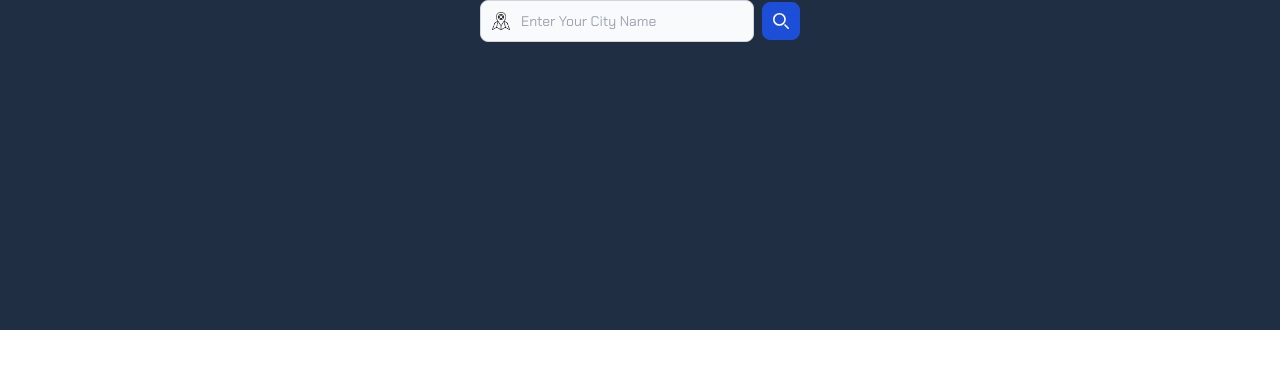
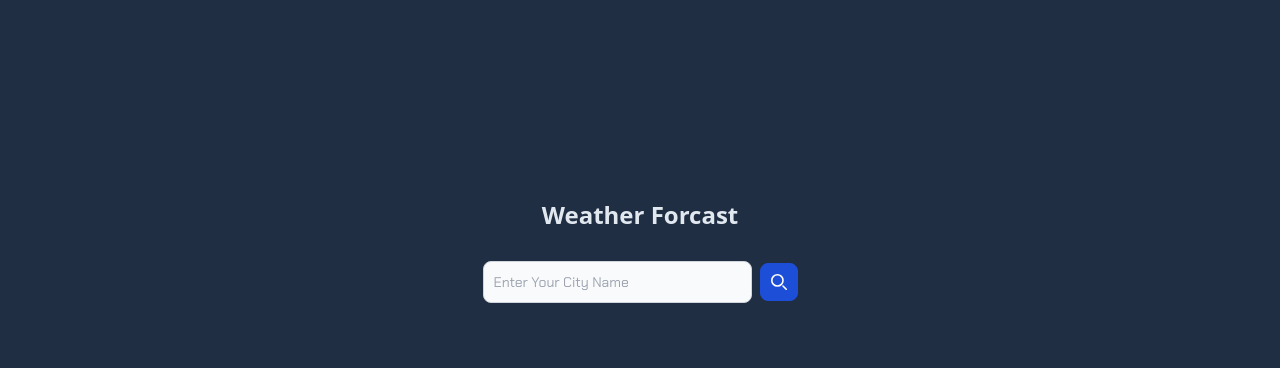
Before and after one commit to shahanwaztech/weather-app, a React (Create React App) app: page / in a window 1280 px wide. Shown: the top 368 px of the page. Built offline with nearby package versions, Linux system fonts and the light colour scheme.

Commit message:
added the data

```diff
--- a/src/App.tsx
+++ b/src/App.tsx
@@ -34,8 +34,10 @@ function App() {
 
   return (
     <>
-       <div className={`bg-[#1F2E43] h-[100%] gap-[20px] w-[100vw] flex ${weatherData ? 'flex-col md:flex-row' : 'flex-col'} justify-center items-center`}>
-        <div className='pt-[40px] md:p-0 w-[90%] lg:w-1/4 h-[330px]'>
+    <div className='w-[100vw] bg-[#1F2E43] h-full md:h-[100vh] justify-center items-center flex flex-col'>
+    <h1 className='text-2xl mt-[40px] md:mt-0 mb-[0px] md:mb-[20px] text-slate-200 font-semibold'>Weather Forcast</h1>
+       <div className={`w-[100%] p-0 md:p-[10px] gap-[20px] flex ${weatherData ? 'flex-col md:flex-row' : 'flex-col'} justify-center items-center`}>
+        <div className='pt-[20px] md:p-0 w-[90%] lg:w-1/4 h-[330px]'>
           <Temperature
             weatherData={weatherData}
             setCity={setCity}
@@ -84,6 +86,7 @@ function App() {
           )
         )}
       </div>
+      </div>
     </>
   );
 }
--- a/src/components/Temperature.tsx
+++ b/src/components/Temperature.tsx
@@ -27,13 +27,10 @@ const Temperature: React.FC<TemperatureProps> = ({ weatherData, stats, setCity,
                 <div className="w-[100%] flex items-center">
                     <label className="sr-only">Search</label>
                     <div className="relative w-[100%]">
-                        <div className="absolute inset-y-0 start-0 flex items-center ps-3 pointer-events-none">
-                            <img src='/location.png' alt='img' style={{ width: 18, height: 18 }} />
-                        </div>
                         <input
                             type="text"
                             id="simple-search"
-                            className="bg-gray-50 border border-gray-300 text-gray-900 text-sm rounded-lg focus:ring-blue-500 focus:border-blue-500 block w-[100%] ps-10 p-2.5  dark:bg-gray-700 dark:border-gray-600 dark:placeholder-gray-400 dark:text-white dark:focus:ring-blue-500 dark:focus:border-blue-500"
+                            className="bg-gray-50 border border-gray-300 text-gray-900 text-sm rounded-lg focus:ring-blue-500 focus:border-blue-500 block w-[100%]  p-2.5  dark:bg-gray-700 dark:border-gray-600 dark:placeholder-gray-400 dark:text-white dark:focus:ring-blue-500 dark:focus:border-blue-500"
                             placeholder="Enter Your City Name" required
                             onChange={handleCityChange}
                         />
```
